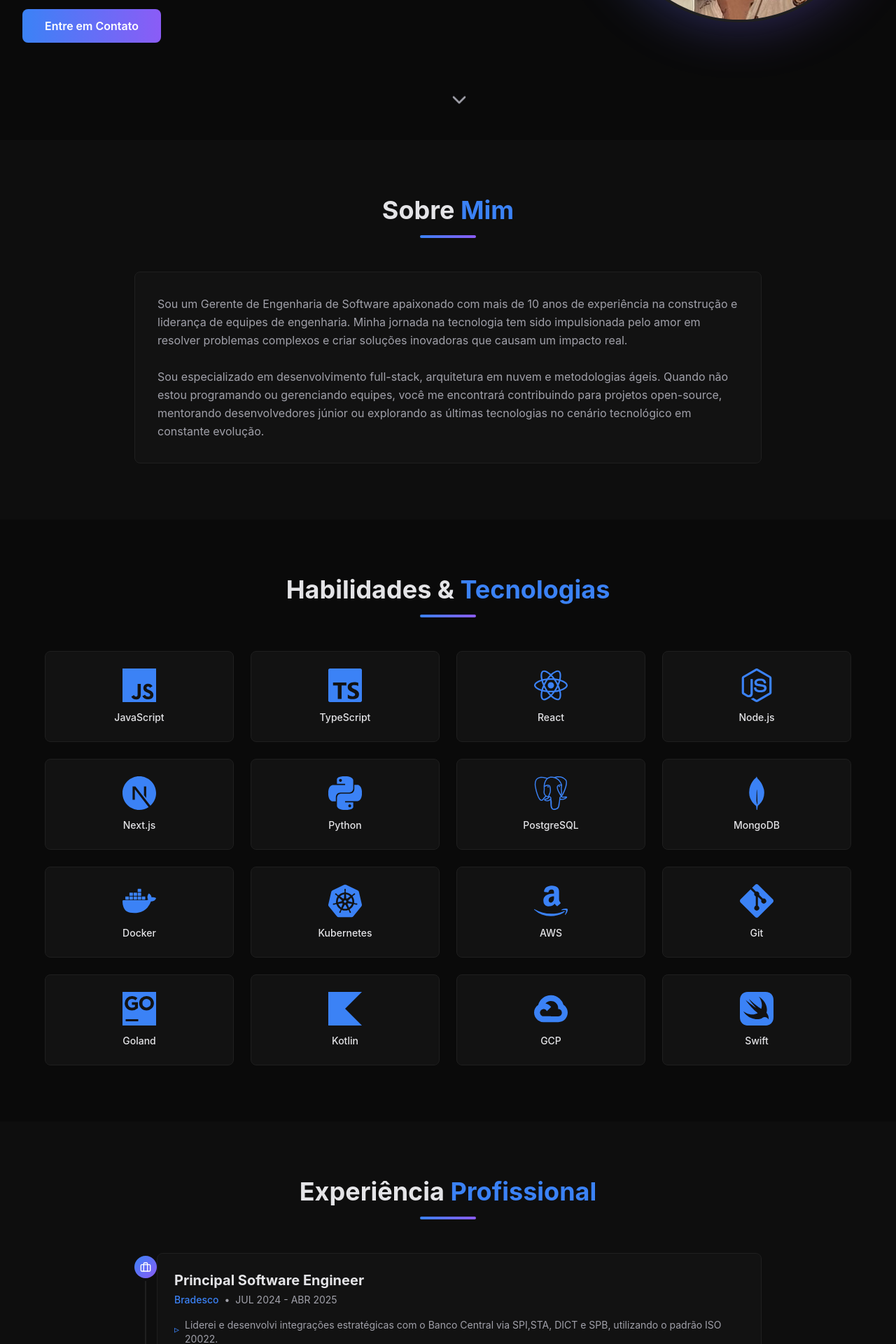
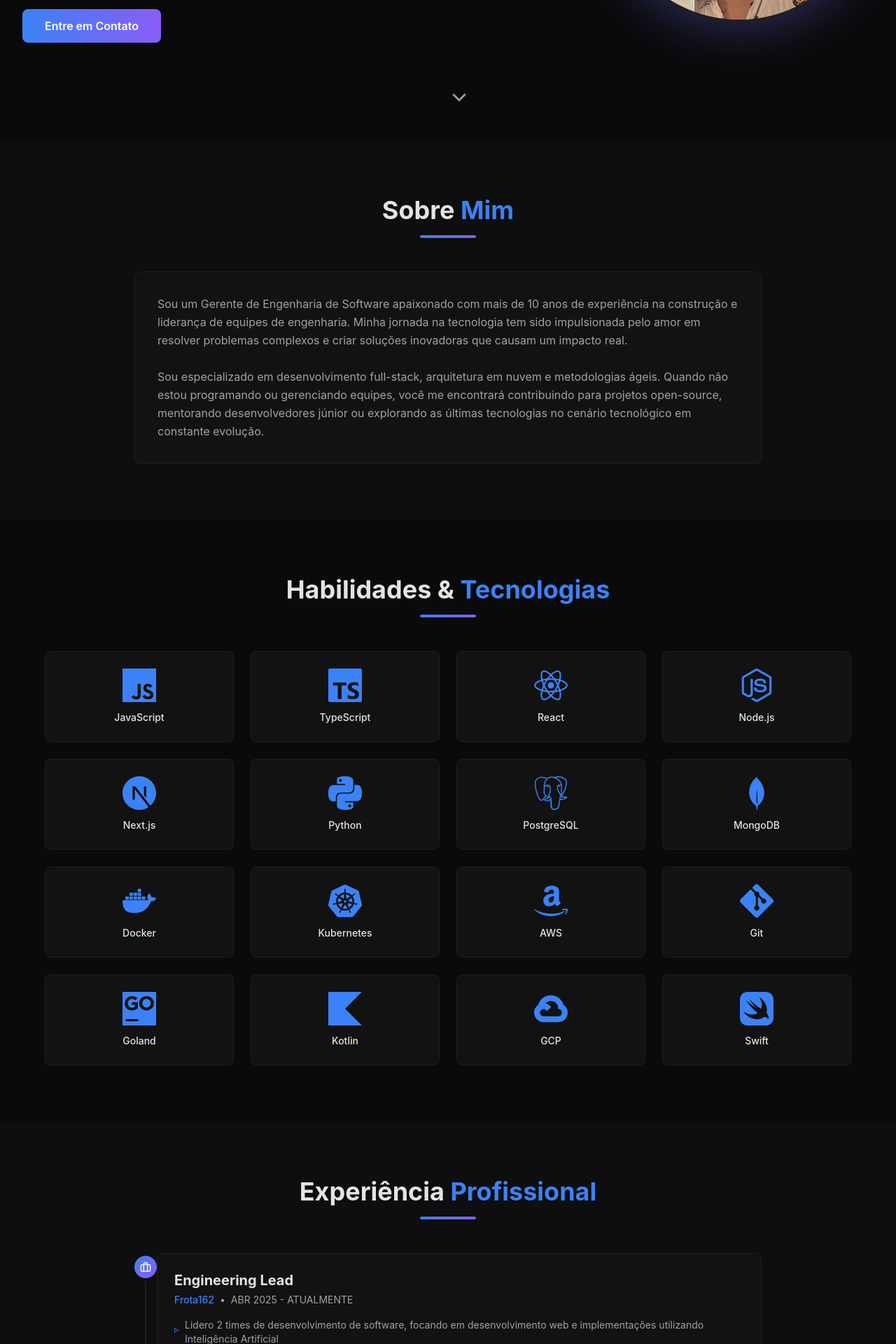
Before and after one commit to GabrielOnRails/GabrielOnRails.github.io, a React (Vite) app: page / in a window 1280 px wide. Shown: the part 600-2520 px from the top of the page at 70% size. Built offline with nearby package versions, Linux system fonts and the light colour scheme.

Commit message:
Update portfolio data

```diff
--- a/src/data/portfolio.ts
+++ b/src/data/portfolio.ts
@@ -61,14 +61,25 @@ I specialize in full-stack development, cloud architecture, and agile methodolog
   experiences: {
     'pt-BR': [
       {
+        position: "Engineering Lead",
+        company: "Frota162",
+        dates: "ABR 2025 - ATUALMENTE",
+        description: [
+          "Lidero 2 times de desenvolvimento de software, focando em desenvolvimento web e implementações utilizando Inteligência Artificial",
+          "Responsável por contribuições de Chapters de Tecnologia, Backend e Frontend",
+          "Responsável pela manutenabilidade das aplicações, sendo guardião da Qualidade de Software e das boas práticas",
+          "Responsável pelo desenvolvimento de ponta a ponta, desde refinamentos com o Time de Produto, até o monitoramento pós deploy em Produção",
+        ],
+      },
+      {
         position: "Principal Software Engineer",
         company: "Bradesco",
         dates: "JUL 2024 - ABR 2025",
         description: [
-          "Liderei e desenvolvi integrações estratégicas com o Banco Central via SPI,STA, DICT e SPB, utilizando o padrão ISO 20022.",
-          "Atuei como referência técnica para as equipes, disseminando as melhores práticas de desenvolvimento em GoLang e Kotlin.",
-          "Liderei a definição da arquitetura de software para canais internos do banco, projetando soluções robustas, escaláveis e seguras.",
-          "Implementei o motor de fluxos de trabalho Temporal para a orquestração de processos distribuídos e o Open Policy Agent (OPA) para gestão de políticas de segurança em microsserviços.",
+          "Liderei e desenvolvi integrações estratégicas com o Banco Central via SPI,STA, DICT e SPB, utilizando o padrão ISO 20022",
+          "Atuei como referência técnica para as equipes, disseminando as melhores práticas de desenvolvimento em GoLang e Kotlin",
+          "Liderei a definição da arquitetura de software para canais internos do banco, projetando soluções robustas, escaláveis e seguras",
+          "Implementei o motor de fluxos de trabalho Temporal para a orquestração de processos distribuídos e o Open Policy Agent (OPA) para gestão de políticas de segurança em microsserviços",
         ],
       },
       {
@@ -78,7 +89,7 @@ I specialize in full-stack development, cloud architecture, and agile methodolog
         description: [
           "Liderei uma equipe no desenvolvimento de um marketplace global para o agronegócio, com suporte para 3 idiomas e foco na internacionalização",
           "Desenvolvi e arquitetei soluções baseadas em microsserviços e microfront-ends para garantir a escalabilidade e manutenibilidade da plataforma",
-          "Implementei a camada de Backend for Frontend (BFF) para otimizar a comunicação entre o front-end e os microsserviços.",
+          "Implementei a camada de Backend for Frontend (BFF) para otimizar a comunicação entre o front-end e os microsserviços",
         ],
       },
       {
@@ -86,8 +97,8 @@ I specialize in full-stack development, cloud architecture, and agile methodolog
         company: "FIOCRUZ - Fundação Oswaldo Cruz",
         dates: "JAN 2023 - DEZ 2023",
         description: [
-          "Gerenciei e mentorei uma equipe técnica de 87 profissionais, liderando os projetos dos aplicativos e-SUS e Meu SUS Digital.",
-          "Liderei a implementação de um barramento de dados no Ministério da Saúde para unificar os processos digitais do SUS em todo o Brasil.",
+          "Gerenciei e mentorei uma equipe técnica de 87 profissionais, liderando os projetos dos aplicativos e-SUS e Meu SUS Digital",
+          "Liderei a implementação de um barramento de dados no Ministério da Saúde para unificar os processos digitais do SUS em todo o Brasil",
           "Arquitetei soluções resilientes e elásticas em nuvem (AWS) e desenvolvi sistemas embarcados com Visão Computacional e GenAI",
         ],
       },
@@ -130,6 +141,17 @@ I specialize in full-stack development, cloud architecture, and agile methodolog
       },
     ],
     'en-US': [
+      {
+        position: "Engineerin Lead",
+        company: "Frota162",
+        dates: "APR 2025 - CURRENT",
+        description: [
+          "I led two software development teams, focusing on web development and implementations using Artificial Intelligence",
+          "Responsible for contributions from Technology, Backend, and Frontend Chapters",
+          "I'm also responsible for application maintainability, ensuring Software Quality and best practices",
+          "Responsible for end-to-end development, from refinements with the Product Team to post-deployment monitoring in Production",
+        ],
+      },
       {
         position: "Principal Software Engineer",
         company: "Bradesco",
```
